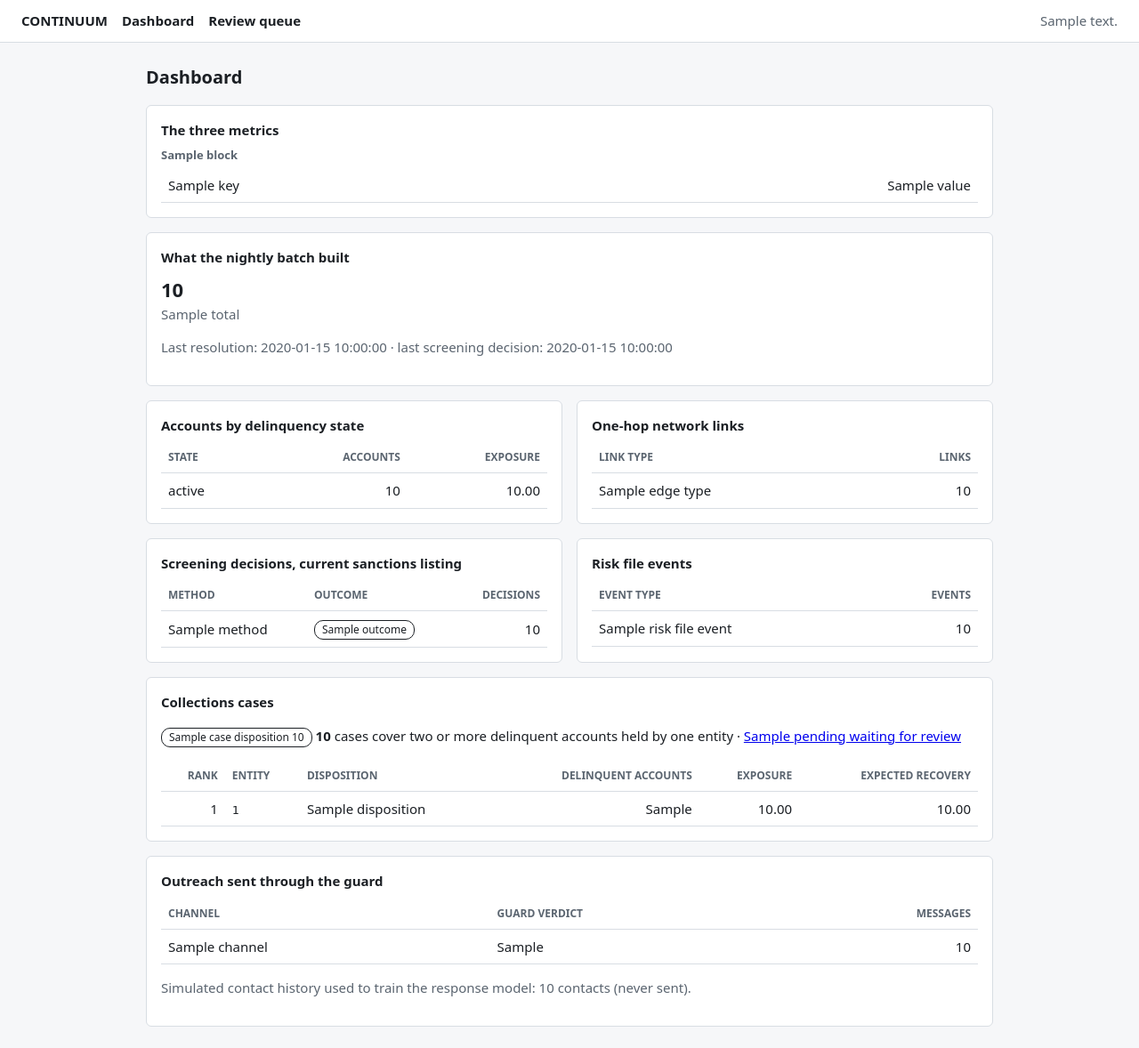
After one commit to US30/continuum, a FastAPI app: template continuum/api/templates/dashboard.html in a window 1280 px wide. The commit adds this page. Shown: the whole page at 89% size. Run offline with FastAPI, Linux system fonts and the light colour scheme; the template is opened without the code that fills it: most values are stand-ins (such as "Sample title", 1, 10 or a date in 2020); parts of the project's set-up code (start-up, migrations or seed data) failed here and were passed over.

Commit message:
feat(api): dashboard page with batch counts, cases and the three metrics
GET /dashboard (and /api/dashboard) shows aggregate counts from the
nightly batch and the decisioning graph, the top-ranked cases, and the
metrics report written by the evaluation harness. The report is read as
a file; when it is absent the metrics are shown as not computed.

Co-Authored-By: Claude Opus 5.5 <noreply@anthropic.com>

```diff
--- a/continuum/api/app.py
+++ b/continuum/api/app.py
@@ -5,6 +5,8 @@
     GET  /reviews/{entity_id}          one parked case: guard reasons, draft, accounts, network
     POST /reviews/{entity_id}/decision approve | reject | acknowledge
     GET  /api/reviews                  the queue as JSON
+    GET  /dashboard                    counts from the batch and the graph, plus the three metrics
+    GET  /api/dashboard                the same as JSON
 
 This service never runs the graph and never sends anything. A decision is *claimed* (taken off
 the queue, so it can be made only once) and handed to the worker as `resume_case_job`; the
@@ -30,6 +32,7 @@ from fastapi.responses import HTMLResponse, RedirectResponse
 from fastapi.templating import Jinja2Templates
 
 from continuum.api.casefile import CaseFile, load_case_file
+from continuum.api.dashboard import Dashboard, load_dashboard
 from continuum.api.identity import reviewer_identity
 from continuum.config.settings import get_settings
 from continuum.db.session import session_scope
@@ -65,6 +68,11 @@ def _case_file(entity_id: uuid.UUID) -> CaseFile:
         return load_case_file(session, entity_id)
 
 
+def _dashboard() -> Dashboard:
+    with session_scope() as session:
+        return load_dashboard(session, Path(get_settings().metrics_report_path))
+
+
 def _require_same_origin(request: Request) -> None:
     """Refuse cross-site form posts. The reviewer is authenticated by a proxy cookie, so a
     page on another site could otherwise submit a decision in their name."""
@@ -90,6 +98,18 @@ def create_app() -> FastAPI:
     @app.get("/api/reviews")
     async def reviews_json(redis: Redis, reviewer: Reviewer) -> list[dict[str, Any]]:
         return await review_queue.list_pending(redis)
+
+    @app.get("/api/dashboard")
+    async def dashboard_json(reviewer: Reviewer) -> Dashboard:
+        return await run_in_threadpool(_dashboard)
+
+    @app.get("/dashboard", response_class=HTMLResponse)
+    async def dashboard(request: Request, redis: Redis, reviewer: Reviewer) -> HTMLResponse:
+        data = await run_in_threadpool(_dashboard)
+        pending = len(await review_queue.list_pending(redis))
+        return templates.TemplateResponse(
+            request, "dashboard.html", {"d": data, "pending": pending, "reviewer": reviewer}
+        )
 
     @app.get("/reviews", response_class=HTMLResponse)
     async def reviews(request: Request, redis: Redis, reviewer: Reviewer) -> HTMLResponse:
--- a/continuum/api/templates/base.html
+++ b/continuum/api/templates/base.html
@@ -15,6 +15,7 @@
     main { max-width:1000px; margin:24px auto; padding:0 24px; }
     h1 { font-size:20px; margin:0 0 16px; }
     h2 { font-size:15px; margin:0 0 8px; }
+    h3 { font-size:13px; margin:0 0 4px; color:var(--muted); }
     section { background:var(--card); border:1px solid var(--line); border-radius:6px;
               padding:16px; margin-bottom:16px; }
     table { width:100%; border-collapse:collapse; }
@@ -33,10 +34,15 @@
     button { font:inherit; padding:8px 16px; border-radius:4px; border:1px solid var(--line);
              background:var(--card); cursor:pointer; }
     button.approve { background:var(--ok); border-color:var(--ok); color:#fff; }
+    nav a { margin-right:16px; }
+    .grid { display:grid; grid-template-columns:repeat(auto-fit, minmax(320px, 1fr)); gap:0 16px; }
+    .tiles { display:grid; grid-template-columns:repeat(auto-fit, minmax(150px, 1fr)); gap:12px;
+             margin-bottom:12px; }
+    .tile strong { display:block; font-size:22px; font-variant-numeric:tabular-nums; }
   </style>
 </head>
 <body>
-  <header><a href="/reviews">CONTINUUM · review queue</a><span class="muted">{{ reviewer }}</span></header>
+  <header><nav><a href="/dashboard">CONTINUUM</a><a href="/dashboard">Dashboard</a><a href="/reviews">Review queue</a></nav><span class="muted">{{ reviewer }}</span></header>
   <main>{% block main %}{% endblock %}</main>
 </body>
 </html>
--- /dev/null
+++ b/continuum/api/templates/dashboard.html
@@ -0,0 +1,142 @@
+{% extends "base.html" %}
+{% block title %}Dashboard{% endblock %}
+{% block main %}
+<h1>Dashboard</h1>
+
+<section>
+  <h2>The three metrics</h2>
+  {% if d.metrics is none %}
+  <p class="muted">Not computed. The evaluation harness has not written a metrics report here.</p>
+  {% else %}
+  <div class="grid">
+    {% for block in d.metrics %}
+    <div>
+      <h3>{{ block.title }}</h3>
+      <table>
+        <tbody>
+          {% for key, value in block.values.items() %}
+          <tr><td>{{ key|replace("_", " ") }}</td>
+              <td class="num">{% if value is float %}{{ "{:,.4f}".format(value) }}{% else %}{{ value }}{% endif %}</td></tr>
+          {% endfor %}
+        </tbody>
+      </table>
+    </div>
+    {% endfor %}
+  </div>
+  {% endif %}
+</section>
+
+<section>
+  <h2>What the nightly batch built</h2>
+  <div class="tiles">
+    {% for t in d.totals %}
+    <div class="tile"><strong>{{ "{:,}".format(t.n) }}</strong><span class="muted">{{ t.label }}</span></div>
+    {% endfor %}
+  </div>
+  <p class="muted">Last resolution: {{ d.last_resolution_at or "never" }} · last screening decision:
+     {{ d.last_screening_at or "never" }}</p>
+</section>
+
+<div class="grid">
+  <section>
+    <h2>Accounts by delinquency state</h2>
+    <table>
+      <thead><tr><th>State</th><th class="num">Accounts</th><th class="num">Exposure</th></tr></thead>
+      <tbody>
+        {% for s in d.account_states %}
+        <tr><td>{{ s.state }}</td><td class="num">{{ "{:,}".format(s.accounts) }}</td>
+            <td class="num">{{ "{:,.2f}".format(s.exposure) }}</td></tr>
+        {% else %}<tr><td colspan="3" class="muted">No accounts loaded.</td></tr>
+        {% endfor %}
+      </tbody>
+    </table>
+  </section>
+
+  <section>
+    <h2>One-hop network links</h2>
+    <table>
+      <thead><tr><th>Link type</th><th class="num">Links</th></tr></thead>
+      <tbody>
+        {% for e in d.edge_types %}
+        <tr><td>{{ e.label }}</td><td class="num">{{ "{:,}".format(e.n) }}</td></tr>
+        {% else %}<tr><td colspan="2" class="muted">No links materialised.</td></tr>
+        {% endfor %}
+      </tbody>
+    </table>
+  </section>
+
+  <section>
+    <h2>Screening decisions, current sanctions listing</h2>
+    <table>
+      <thead><tr><th>Method</th><th>Outcome</th><th class="num">Decisions</th></tr></thead>
+      <tbody>
+        {% for s in d.screening %}
+        <tr><td>{{ s.method }}</td><td><span class="tag {{ s.outcome }}">{{ s.outcome }}</span></td>
+            <td class="num">{{ "{:,}".format(s.n) }}</td></tr>
+        {% else %}<tr><td colspan="3" class="muted">No screening decisions yet.</td></tr>
+        {% endfor %}
+      </tbody>
+    </table>
+  </section>
+
+  <section>
+    <h2>Risk file events</h2>
+    <table>
+      <thead><tr><th>Event type</th><th class="num">Events</th></tr></thead>
+      <tbody>
+        {% for e in d.risk_file_events %}
+        <tr><td>{{ e.label }}</td><td class="num">{{ "{:,}".format(e.n) }}</td></tr>
+        {% else %}<tr><td colspan="2" class="muted">The risk file is empty.</td></tr>
+        {% endfor %}
+      </tbody>
+    </table>
+  </section>
+</div>
+
+<section>
+  <h2>Collections cases</h2>
+  <p>
+    {% for c in d.case_dispositions %}<span class="tag">{{ c.label }} {{ "{:,}".format(c.n) }}</span> {% endfor %}
+    <strong>{{ "{:,}".format(d.collapsed_cases) }}</strong> case{{ "" if d.collapsed_cases == 1 else "s" }}
+    cover two or more delinquent accounts held by one entity ·
+    <a href="/reviews">{{ pending }} waiting for review</a>
+  </p>
+  {% if d.top_cases %}
+  <table>
+    <thead>
+      <tr><th class="num">Rank</th><th>Entity</th><th>Disposition</th><th class="num">Delinquent accounts</th>
+          <th class="num">Exposure</th><th class="num">Expected recovery</th></tr>
+    </thead>
+    <tbody>
+      {% for c in d.top_cases %}
+      <tr>
+        <td class="num">{{ c.rank if c.rank is not none else "–" }}</td>
+        <td><code>{{ c.entity_id|string|truncate(8, True, "") }}</code></td>
+        <td>{{ c.disposition }}</td>
+        <td class="num">{{ c.delinquent_accounts }}</td>
+        <td class="num">{{ "{:,.2f}".format(c.exposure) }}</td>
+        <td class="num">{{ "{:,.2f}".format(c.expected_recovery) if c.expected_recovery is not none else "–" }}</td>
+      </tr>
+      {% endfor %}
+    </tbody>
+  </table>
+  {% else %}
+  <p class="muted">No cases yet. Cases appear once the worker has run the decisioning graph.</p>
+  {% endif %}
+</section>
+
+<section>
+  <h2>Outreach sent through the guard</h2>
+  <table>
+    <thead><tr><th>Channel</th><th>Guard verdict</th><th class="num">Messages</th></tr></thead>
+    <tbody>
+      {% for c in d.runtime_contacts %}
+      <tr><td>{{ c.channel }}</td><td>{{ c.guard_verdict }}</td><td class="num">{{ "{:,}".format(c.n) }}</td></tr>
+      {% else %}<tr><td colspan="3" class="muted">Nothing has been dispatched.</td></tr>
+      {% endfor %}
+    </tbody>
+  </table>
+  <p class="muted">Simulated contact history used to train the response model:
+     {{ "{:,}".format(d.simulated_contacts) }} contacts (never sent).</p>
+</section>
+{% endblock %}
--- a/continuum/config/settings.py
+++ b/continuum/config/settings.py
@@ -60,6 +60,11 @@ class Settings(BaseSettings):
     # relative to this date, never the wall clock (I6). Also bounds which episodes have a
     # fully observed 60-day outcome window (continuum.scoring.features).
     data_as_of_date: date = date(2026, 1, 1)
+
+    # --- Dashboard ---
+    # Where the dashboard looks for the evaluation harness's metrics report (`make metrics`
+    # writes it). Absent file = the page says the metrics are not computed.
+    metrics_report_path: str = "data/metrics_report.json"
 
     # --- Telemetry ---
     otel_exporter_otlp_endpoint: str = ""
```
Also changed, not shown: continuum/api/dashboard.py (added, +241 -0 lines), tests/api/test_dashboard.py (added, +161 -0 lines).
